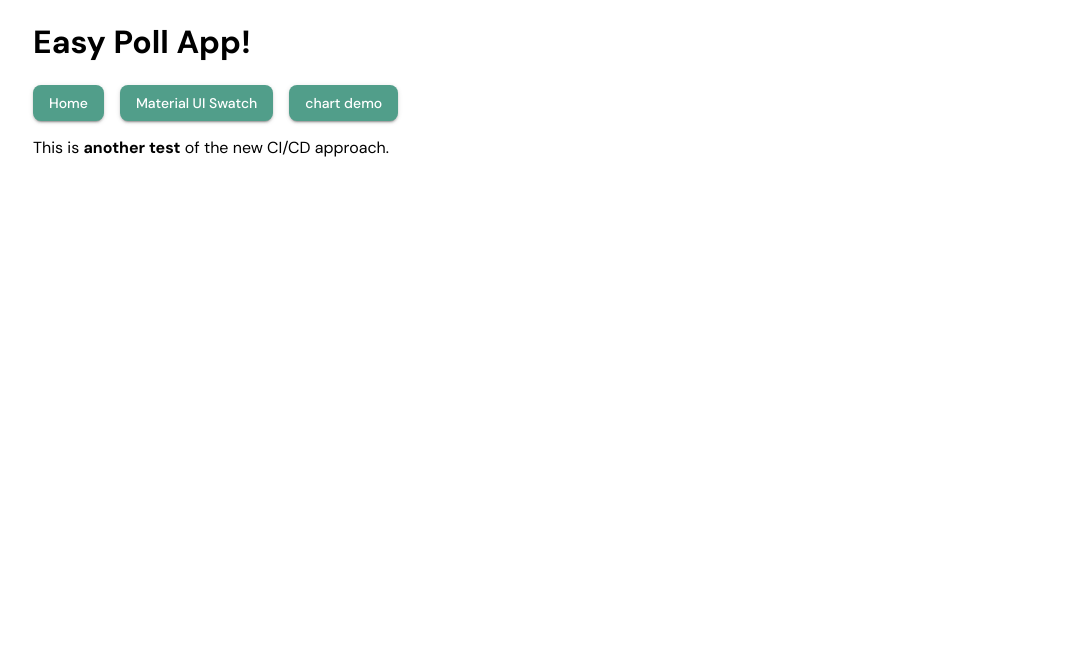
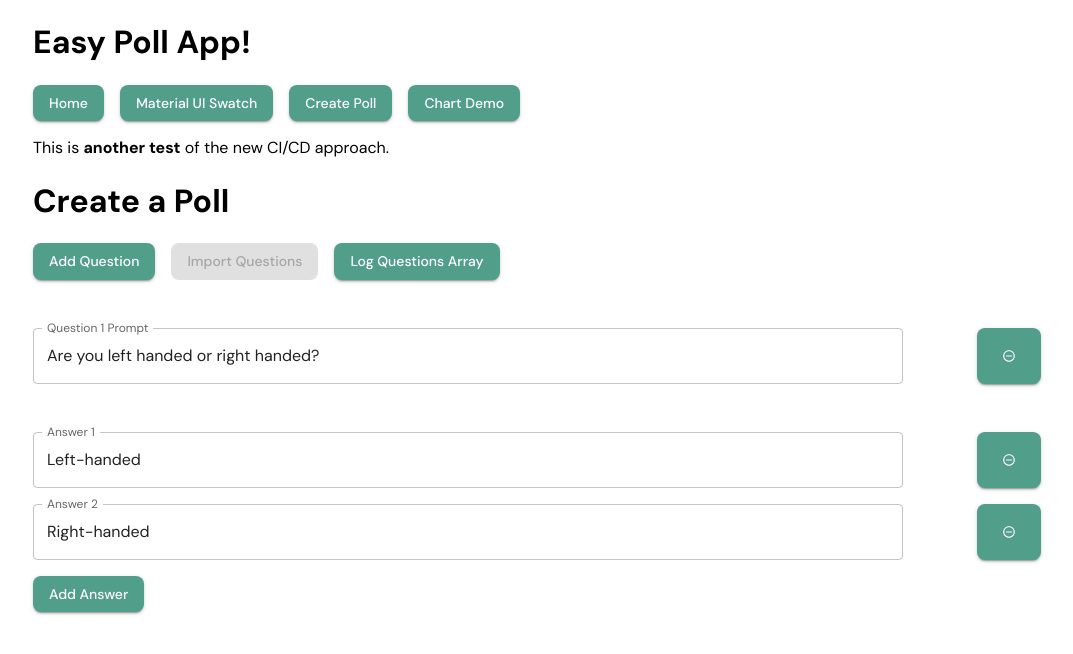
Before and after one commit to jaohara/easily-poll-students, a React (Create React App) app: page /create-poll in a window 1280 px wide. Shown: the top 654 px of the page, without its empty margins (95-1168 px from the left). Built offline with nearby package versions, Linux system fonts and the light colour scheme.

Commit message:
Integrated Namuna's Admin page with current project components

```diff
--- a/src/components/pages/CreatePoll/CreatePoll.jsx
+++ b/src/components/pages/CreatePoll/CreatePoll.jsx
@@ -0,0 +1,86 @@
+/* eslint-disable */
+// TODO: REMOVE ABOVE LINE!
+
+
+import {
+  React,
+  useState,
+} from 'react';
+
+import CurrentPollContainer from './CurrentPollContainer';
+
+import "./CreatePoll.scss";
+
+
+
+// TODO: Remove this after functionality is demonstrated
+const testQuestion = {
+  prompt: "Are you left handed or right handed?",
+  answers: ["Left-handed", "Right-handed"],
+}
+
+
+/*
+  This is the component for the Create Poll (formerly Admin) page.
+*/
+const CreatePoll = () => {
+  const [ questions, setQuestions ] = useState([testQuestion]);
+
+  // add question
+  const addQuestion = (questionText) => {
+    setQuestions([...questions, { prompt: questionText, answers: [""]}]);
+  };
+
+  // remove questions by filtering on index
+  const removeQuestion = (questionIndex) =>
+    setQuestions(questions.filter((q, i) => i !== questionIndex));
+
+  const updateQuestion = (questionIndex, questionText = null, answers = null) => {
+    setQuestions(questions.map((q, i) => {
+      if (i === questionIndex) {
+        return {
+          prompt: questionText === null ? q.prompt : questionText,
+          answers: answers === null ? q.answers : answers,
+        };
+      }
+      else {
+        return {
+          prompt: q.prompt,
+          answers: q.answers,
+        }
+      }
+    }));
+  };
+
+  const addAnswer = (answerText, questionIndex) => {
+    // console.log(`calling addAnswer with '${answerText}' on qi: ${questionIndex}`)
+    updateQuestion(questionIndex, null, [...questions[questionIndex].answers, answerText]);
+  };
+
+  const removeAnswer = (questionIndex, answerIndex) => {
+    updateQuestion(questionIndex, null,
+      questions[questionIndex].answers.filter((a, i) => i !== answerIndex))
+  };
+
+  const updateAnswer = (questionIndex, answerIndex, answerText) => {
+    updateQuestion(questionIndex, null,
+      questions[questionIndex].answers.map((a, i) => i === answerIndex ? answerText : a))
+  };
+
+  return (
+    <div className="create-poll-container">
+      <h1>Create a Poll</h1>
+      <CurrentPollContainer
+        addAnswer={addAnswer}
+        addQuestion={addQuestion}
+        questions={questions}
+        removeAnswer={removeAnswer}
+        removeQuestion={removeQuestion}
+        updateAnswer={updateAnswer}
+        updateQuestion={updateQuestion}
+      />
+    </div>
+   );
+};
+
+export default CreatePoll;
--- /dev/null
+++ b/src/components/pages/CreatePoll/CreatePoll.scss
@@ -0,0 +1,43 @@
+@use "../../../styles/globals.scss" as g;
+
+// .create-poll-container {
+//   border-radius: g.$common-border-radius;
+//   background: #fff;
+//   padding: g.$common-container-padding;
+// }
+
+
+.current-poll-question {
+  border-radius: g.$common-border-radius;
+  // padding: g.$common-container-padding;
+  // margin: g.$common-margin 0 g.$common-margin 0;
+  margin: 3rem 0 3rem 0;
+}
+
+.current-poll-question-prompt {
+  // background: green;
+  margin-bottom: 3rem;
+}
+
+.current-poll-question-answers {
+  // background: red;
+}
+
+.current-poll-answer {
+  margin-bottom: g.$common-margin;
+}
+
+.current-poll-element {
+  display: flex;
+  justify-content: space-between;
+}
+
+.current-poll-element-input {
+  margin-right: .5rem;
+  width: 85%;
+}
+
+.current-poll-empty {
+  margin-top: 3rem;
+  font-weight: bold;
+}
--- /dev/null
+++ b/src/components/pages/CreatePoll/CurrentPollContainer.jsx
@@ -0,0 +1,174 @@
+import React from 'react';
+
+import EpButton from "../../UI/EpButton/EpButton";
+import EpTextInput from "../../UI/EpTextInput/EpTextInput";
+import { MdRemoveCircleOutline } from "react-icons/md";
+
+/*
+  This is the container for the current poll session that the poll creator
+  is managing. It combines the functionality of what was formerly "AddQuestion"
+  and "HostQuestions"
+*/
+const CurrentPollContainer = ({
+  addAnswer,
+  addQuestion,
+  questions,
+  removeAnswer,
+  removeQuestion,
+  updateAnswer,
+  updateQuestion,
+}) => {
+  const handleAddQuestion = () => addQuestion("");
+
+  return (
+    <div className="current-poll-container">
+      <EpButton
+        className="current-poll-add-question"
+        onClick={handleAddQuestion}
+      >
+        Add Question
+      </EpButton>
+
+      {
+        // TODO: UI placeholder, no functionality yet
+      }
+      <EpButton
+        className="current-poll-add-question"
+        disabled={true}
+      >
+        Import Questions
+      </EpButton>
+
+
+      {
+        // TODO: Debug placeholder, remove
+      }
+      <EpButton
+        onClick={() => console.log(questions)}
+      >
+        Log Questions Array
+      </EpButton>
+
+      {
+        questions.length > 0 ?
+          questions.map((question, questionIndex) => (
+            <CurrentPollQuestion
+              addAnswer={addAnswer}
+              key={`question-${questionIndex}`}
+              question={question}
+              questionIndex={questionIndex}
+              removeAnswer={removeAnswer}
+              removeQuestion={removeQuestion}
+              updateAnswer={updateAnswer}
+              updateQuestion={updateQuestion}
+            />
+          )) : (
+            <div className="current-poll-element current-poll-empty">
+              <span className="no-questions">There aren&apos;t any questions in this poll. Add at least one with &quot;Add Question&quot;.</span>
+            </div>
+          )
+      }
+    </div>
+  );
+};
+
+
+/*
+  A component to represent the editable questions in the current poll.
+*/
+function CurrentPollQuestion ({
+  addAnswer,
+  question,
+  questionIndex,
+  removeAnswer,
+  removeQuestion,
+  updateAnswer,
+  updateQuestion,
+}) {
+  return (
+    <div
+      className="current-poll-question"
+      key={`question-${questionIndex}`}
+    >
+      <div className="current-poll-question-prompt current-poll-element">
+        <EpTextInput
+          label={`Question ${questionIndex+1} Prompt`}
+          className="current-poll-element-input"
+          onChange={(e) => updateQuestion(questionIndex, e.target.value, null)}
+          value={question.prompt}
+        />
+
+        <CurrentPollElementDeleteButton
+          onClick={() => removeQuestion(questionIndex)}
+        />
+      </div>
+
+      <div className="current-poll-question-answers">
+        {
+          question.answers.length > 0 ?
+            question.answers.map((answer, answerIndex) => (
+              <CurrentPollAnswer
+                answer={answer}
+                answerIndex={answerIndex}
+                key={`answer-${questionIndex}-${answerIndex}`}
+                questionIndex={questionIndex}
+                removeAnswer={removeAnswer}
+                updateAnswer={updateAnswer}
+              />
+            )) :
+            (
+              <span className="no-answers">There aren&apos;t any answers for this question.</span>
+            )
+        }
+
+        <EpButton
+          className="current-poll-add-answer"
+          onClick={() => addAnswer("", questionIndex)}
+        >
+          Add Answer
+        </EpButton>
+      </div>
+    </div>
+  )
+}
+
+/*
+  A component to represent the editable answers in the current poll.
+*/
+function CurrentPollAnswer ({
+  answer,
+  answerIndex,
+  questionIndex,
+  removeAnswer,
+  updateAnswer,
+}) {
+  return (
+    <div
+      className="current-poll-answer current-poll-element"
+      key={`answer-${questionIndex}-${answerIndex}`}
+    >
+      <EpTextInput
+        className="current-poll-element-input"
+        label={`Answer ${answerIndex+1}`}
+        onChange={(e) => updateAnswer(questionIndex, answerIndex, e.target.value)}
+        value={answer}
+      />
+      <CurrentPollElementDeleteButton
+        onClick={() => removeAnswer(questionIndex, answerIndex)}
+      />
+    </div>
+  );
+}
+
+function CurrentPollElementDeleteButton ({onClick}) {
+  return (
+    <EpButton
+      className="current-poll-delete-element"
+      onClick={onClick}
+    >
+      <MdRemoveCircleOutline />
+    </EpButton>
+  )
+}
+
+export default CurrentPollContainer;
--- a/src/routes.js
+++ b/src/routes.js
@@ -2,6 +2,9 @@ import React from 'react';
 import { createBrowserRouter } from "react-router-dom";
 
 import Home from "./components/pages/Home/Home";
+import CreatePoll from './components/pages/CreatePoll/CreatePoll';
+
+// demo-related pages
 import MaterialUISwatch from "./components/Demo/MaterialUISwatch/MaterialUISwatch";
 import EpChartDemo from './components/Demo/EpChartDemo/EpChartDemo';
 
@@ -18,8 +21,13 @@ export const routes = [
     element: <MaterialUISwatch />
   },
   {
+    path: "/create-poll",
+    name: "Create Poll",
+    element: <CreatePoll />
+  },
+  {
     path: "/epchart-demo",
-    name: "chart demo",
+    name: "Chart Demo",
     element: <EpChartDemo />
   }
 ];
--- /dev/null
+++ b/src/styles/globals.scss
@@ -0,0 +1,16 @@
+@use "sass:map";
+
+// common sizes
+$common-border-radius: 8px;
+$common-container-padding: .5rem 1rem;
+$common-margin: 1rem;
+
+
+// colors
+$bright-yellow: "#F4B942";
+$deep-space-sparkle: "#476A6F";
+$emerald-green: "#45CB85";
+$pastel-blue: "#6A7FDB";
+$polished-pine: "#519E8A";
+$red-crayola: "#EC0B43";
+$soft-orange: "#FF785A";
```
